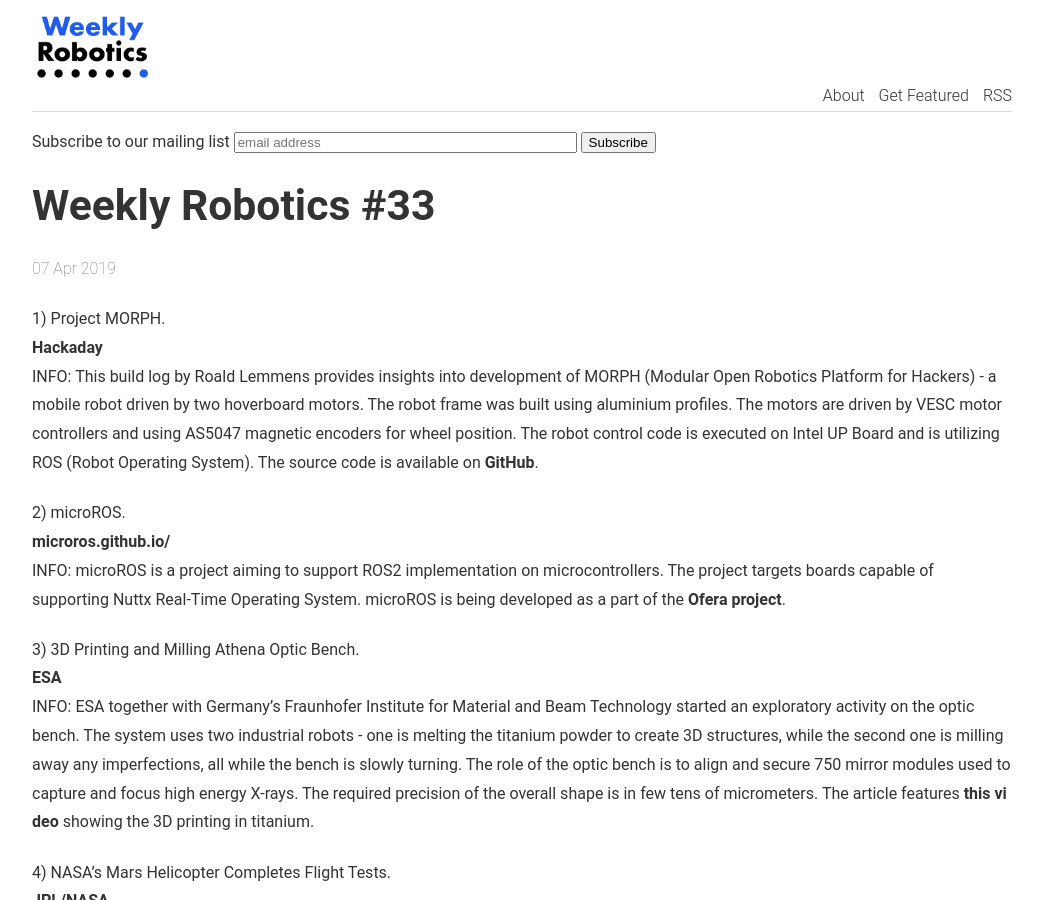
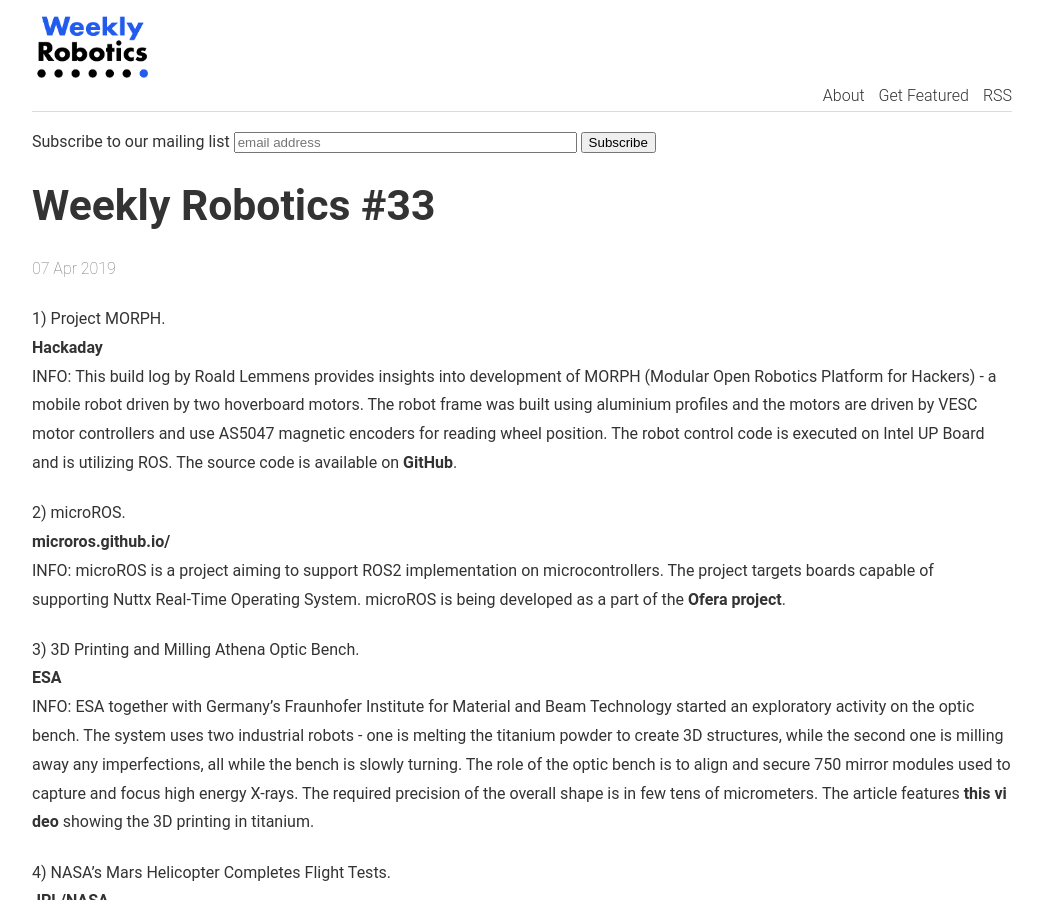
Before and after one commit to msadowski/weeklyrobotics, a Jekyll site: the page built from _posts/2019-04-07-weekly-robotics-33.md, in a window 1280 px wide and 900 px high. Shown: the whole window, without its empty margins (118-1161 px from the left). Built offline with Jekyll 4.4.1, drawn with Linux system fonts in a browser that asks for light colours; comment, search, counter and statistics services are not loaded.

Commit message:
Reword first link of issue 33

```diff
--- a/_posts/2019-04-07-weekly-robotics-33.md
+++ b/_posts/2019-04-07-weekly-robotics-33.md
@@ -7,7 +7,7 @@
 
 1) Project MORPH.
 <br>[Hackaday](https://hackaday.io/project/25730/logs?sort=oldest)<br>
-INFO: This build log by Roald Lemmens provides insights into development of MORPH (Modular Open Robotics Platform for Hackers) - a mobile robot driven by two hoverboard motors. The robot frame was built using aluminium profiles. The motors are driven by VESC motor controllers and using AS5047 magnetic encoders for wheel position. The robot control code is executed on Intel UP Board and is utilizing ROS (Robot Operating System). The source code is available on [GitHub](https://github.com/roaldlemmens/morph).
+INFO: This build log by Roald Lemmens provides insights into development of MORPH (Modular Open Robotics Platform for Hackers) - a mobile robot driven by two hoverboard motors. The robot frame was built using aluminium profiles and the motors are driven by VESC motor controllers and use AS5047 magnetic encoders for reading wheel position. The robot control code is executed on Intel UP Board and is utilizing ROS. The source code is available on [GitHub](https://github.com/roaldlemmens/morph).
 
 2) microROS.
 <br>[microros.github.io/](https://microros.github.io/)<br>
```
